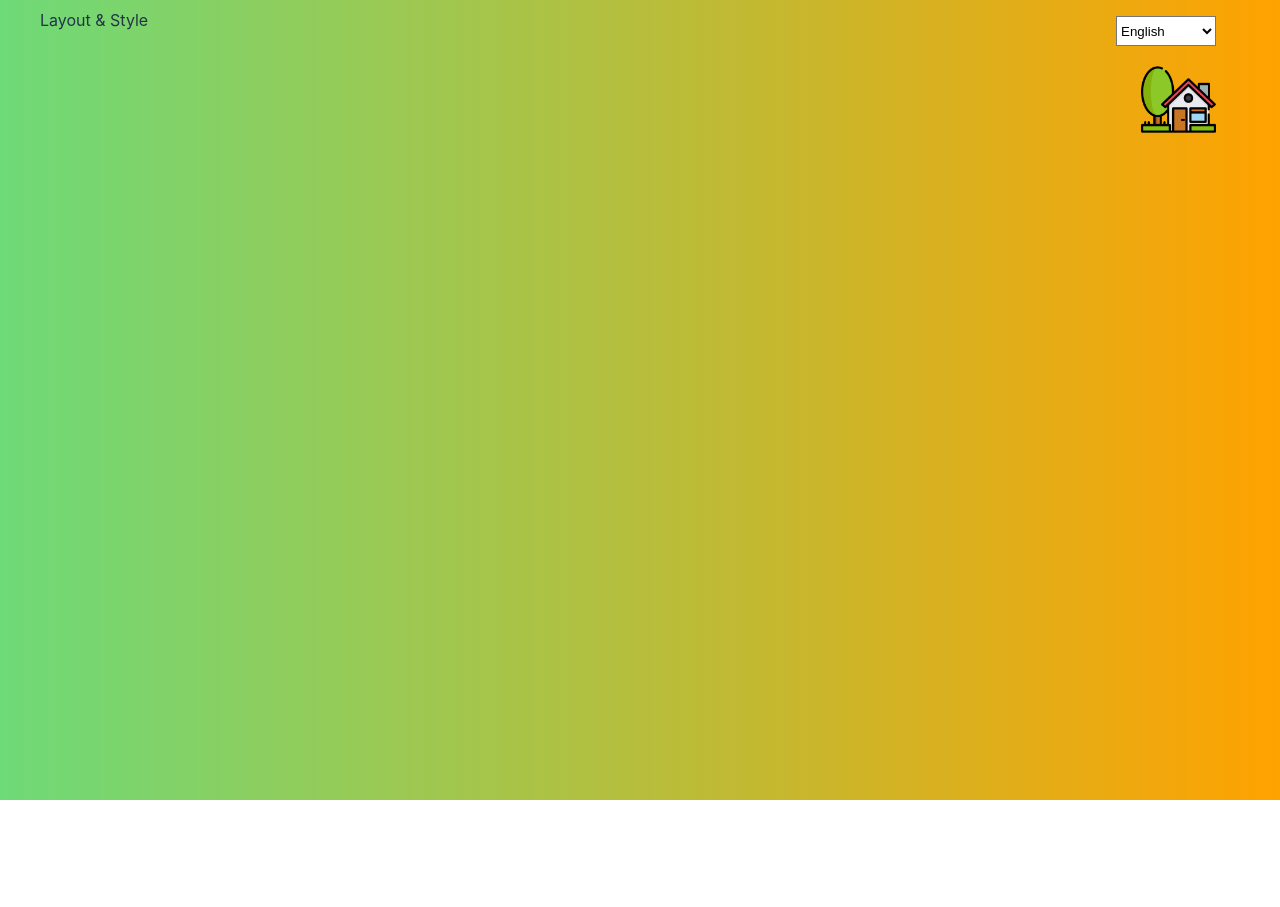
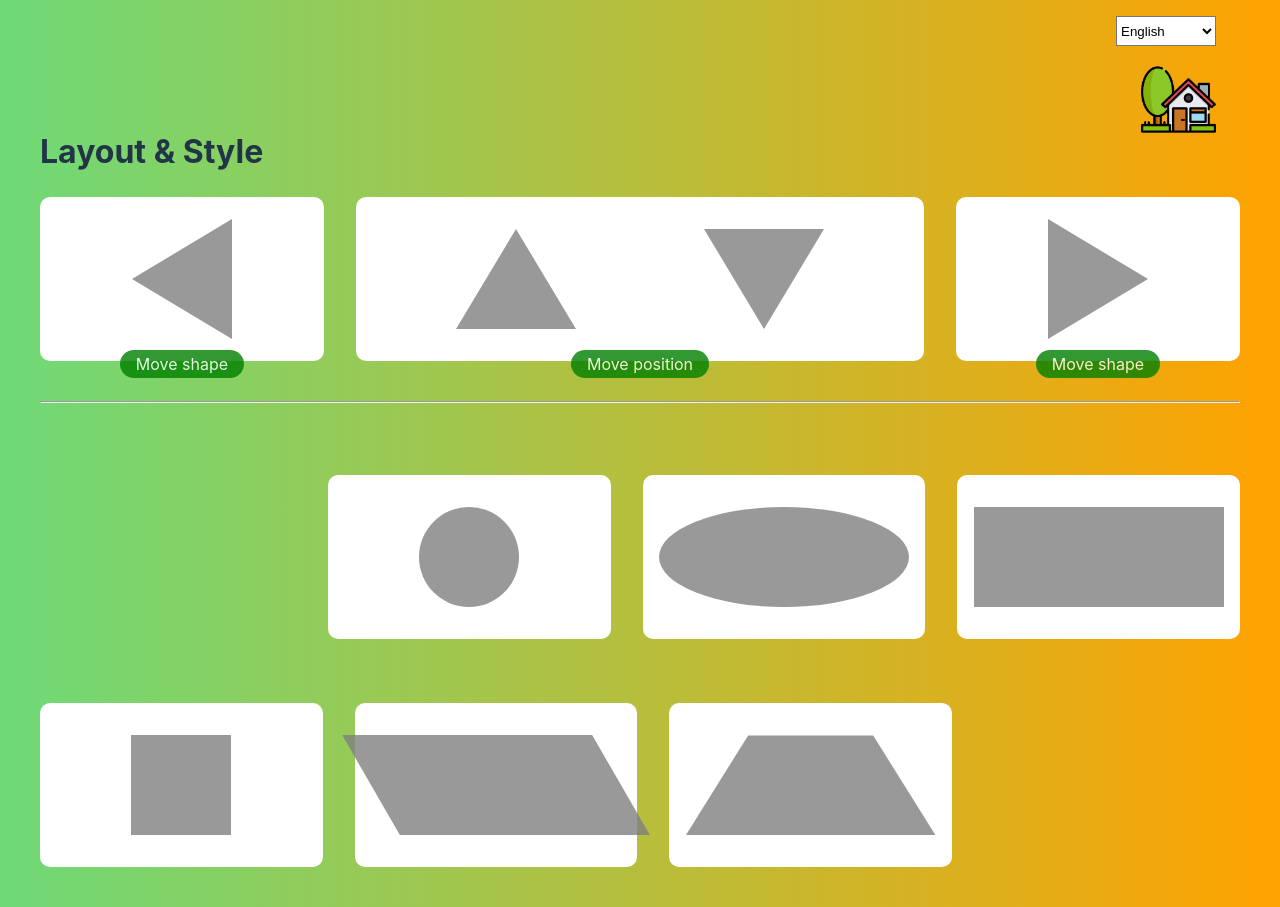
Before and after one commit to Little-BlackCat/react-test, a React (Vite) app: page /test1 in a window 1280 px wide. Before the commit the page ends 800 px from the top, so only its background shows below. Built offline with nearby package versions, Linux system fonts and the light colour scheme.

Commit message:
add: feature and page test 1 layout and style

```diff
--- a/src/App.css
+++ b/src/App.css
@@ -69,6 +69,136 @@
   color: black;
 }
 
+.test {
+  margin-top: 8rem;
+}
+
+.command {
+  display: flex;
+  gap: 2rem;
+}
+
+.result-default {
+  display: flex;
+  flex-direction: column;
+}
+.result-reverse {
+  display: flex;
+  flex-direction: column-reverse;
+}
+
+.background {
+  position: relative;
+  background: white;
+  display: flex;
+  border-radius: 10px;
+  justify-content: center;
+  align-items: center;
+  flex: 1;
+  gap: 4rem;
+  padding: 2rem 0;
+}
+
+.background:hover {
+  background: #ffa200;
+  cursor: pointer;
+}
+
+.middle {
+  flex: 2;
+  gap: 8rem;
+}
+
+.triangle {
+  /* position: relative; */
+  width: 0;
+  height: 0;
+  border-left: 60px solid transparent;
+  border-right: 60px solid transparent;
+  border-bottom: 100px solid gray;
+  opacity: 0.8;
+}
+
+.left {
+  transform: rotate(-90deg);
+}
+.right {
+  transform: rotate(90deg);
+}
+.down {
+  transform: rotate(180deg);
+}
+
+.move {
+  position: absolute;
+  background: green;
+  opacity: 0.8;
+  color: white;
+  padding: 0.125rem 1rem;
+  border-radius: 18px;
+  bottom: -20%;
+}
+
+.line {
+  margin: 2.5rem 0;
+}
+
+.circle {
+  width: 100px;
+  height: 100px;
+  background-color: gray;
+  opacity: 0.8;
+  border-radius: 50%;
+}
+.oval {
+  width: 250px;
+  height: 100px;
+  background-color: gray;
+  opacity: 0.8;
+  border-radius: 50%;
+}
+.rectangle {
+  width: 250px;
+  height: 100px;
+  background-color: gray;
+  opacity: 0.8;
+}
+.square {
+  width: 100px;
+  height: 100px;
+  background-color: gray;
+  opacity: 0.8;
+}
+.parallelogram {
+  width: 250px;
+  height: 100px;
+  transform: skew(30deg);
+  background-color: gray;
+  opacity: 0.8;
+}
+.trapeziod {
+  width: 250px;
+  height: 100px;
+  clip-path: polygon(25% 0, 75% 0, 100% 100%, 0 100%);
+  background-color: gray;
+  opacity: 0.8;
+}
+
+.background:hover .pic-cursor {
+  background: white;
+}
+
+.top-result {
+  margin-left: 18rem;
+  margin-bottom: 2rem;
+  margin-top: 2rem;
+}
+.bottom-result {
+  margin-right: 18rem;
+  margin-top: 2rem;
+  margin-bottom: 2rem;
+}
+
 .logo {
   height: 6em;
   padding: 1.5em;
--- a/src/app/store.ts
+++ /dev/null
@@ -1,21 +0,0 @@
-import { combineReducers } from 'redux';
-import { configureStore } from '@reduxjs/toolkit';
-
-const languageReducer = (state = 'en', action: { type: string; payload: string }) => {
-  switch (action.type) {
-    case 'SET_LANGUAGE':
-      return action.payload;
-    default:
-      return state;
-  }
-};
-
-const rootReducer = combineReducers({
-  language: languageReducer,
-});
-
-const store = configureStore({
-  reducer: rootReducer,
-});
-
-export default store;
--- a/src/assets/locales/en.json
+++ b/src/assets/locales/en.json
@@ -6,5 +6,7 @@
   "test3": "Test 3",
   "desc1": "Layout & Style",
   "desc2": "Connect API",
-  "desc3": "Form and Table"
+  "desc3": "Form and Table",
+  "shape": "Move shape",
+  "position": "Move position"
 }
--- a/src/assets/locales/th.json
+++ b/src/assets/locales/th.json
@@ -6,5 +6,7 @@
   "test3": "แบบทดสอบที่ 3",
   "desc1": "การจัดการหน้าเว็บ",
   "desc2": "การเชื่อมต่อ API",
-  "desc3": "การจัดการหน้าฟอร์ม"
+  "desc3": "การจัดการหน้าฟอร์ม",
+  "shape": "เลื่อนรูปแบบ",
+  "position": "เปลี่ยนตำแหน่ง"
 }
--- a/src/components/Languages.tsx
+++ b/src/components/Languages.tsx
@@ -29,8 +29,8 @@ const Languages = () => {
         className='dropdown'
         onChange={(e) => onClickLanguagesChange(e.target.value)}
       >
-        {languagesOption.map((lang) => (
-          <option value={lang.value}>{t(lang.label)}</option>
+        {languagesOption.map((lang, index) => (
+          <option key={index} value={lang.value}>{t(lang.label)}</option>
         ))}
       </select>
     </div>
--- a/src/main.tsx
+++ b/src/main.tsx
@@ -3,10 +3,13 @@ import ReactDOM from 'react-dom/client'
 import App from './App.tsx'
 import './index.css'
 import "./i18n";
-
+import { store } from './store/store.ts';
+import { Provider } from 'react-redux';
 
 ReactDOM.createRoot(document.getElementById('root')!).render(
   <React.StrictMode>
-    <App />
+    <Provider store={store}>
+      <App />
+    </Provider>
   </React.StrictMode>,
 )
--- a/src/pages/Test1.tsx
+++ b/src/pages/Test1.tsx
@@ -1,11 +1,79 @@
-import { useTranslation } from "react-i18next"
+import { useTranslation } from "react-i18next";
+import { useSelector } from "react-redux";
+import { moveLeft, moveRight, random, moveSelector, movePosition } from "../store/slices/moveSlice";
+import { useAppDispatch } from "../store/store";
 
 const Test1 = () => {
-  const { t } = useTranslation()
+  const { t } = useTranslation();
+  const dispatch = useAppDispatch()
+  const moveReducer = useSelector(moveSelector)
 
   return (
-    <div>{t("desc1")}</div>
-  )
-}
+    <div className="test">
+      <h1>{t("desc1")}</h1>
 
-export default Test1
+      <div className="command">
+        <div className="background"
+          onClick={() => {
+            dispatch(moveLeft(moveReducer.shapeList))
+          }}
+        >
+          <div className="triangle left"></div>
+          <p className="move">{t("shape")}</p>
+        </div>
+        <div className="background middle"
+          onClick={() =>
+            dispatch(movePosition(moveReducer.shapeList))
+          }
+        >
+          <div className="triangle"></div>
+          <div className="triangle down"></div>
+          <p className="move">{t("position")}</p>
+        </div>
+        <div className="background"
+          onClick={() => {
+            dispatch(moveRight(moveReducer.shapeList))
+          }}
+        >
+          <div className="triangle right"></div>
+          <p className="move">{t("shape")}</p>
+        </div>
+      </div>
+
+      <hr className="line" />
+
+      <div className={moveReducer.position}>
+        <div className="command top-result">
+          {moveReducer.shapeList.map((shape, index) =>
+            index < 3 && (
+              <div key={index} className="background"
+                onClick={() => {
+                  dispatch(random())
+                }}
+              >
+                <div className={`${shape} pic-cursor`}></div>
+              </div>
+            )
+          )}
+        </div>
+
+        <div className="command bottom-result">
+          {moveReducer.shapeList.map((shape, index) =>
+            index >= 3 && (
+              <div key={index} className="background"
+                onClick={() => {
+                  dispatch(random())
+                }}
+              >
+                <div className={`${shape} pic-cursor`}></div>
+              </div>
+            )
+          )}
+        </div>
+      </div>
+
+    </div>
+  );
+};
+
+export default Test1;
--- a/src/pages/Test3.tsx
+++ b/src/pages/Test3.tsx
@@ -4,7 +4,11 @@ const Test3 = () => {
   const { t } = useTranslation()
 
   return (
-    <div>{t("desc3")}</div>
+    <div className="test">
+      <h1>
+        {t("desc3")}
+      </h1>
+    </div>
   )
 }
 
--- /dev/null
+++ b/src/store/slices/moveSlice.ts
@@ -0,0 +1,50 @@
+import { PayloadAction, createSlice } from "@reduxjs/toolkit";
+import { RootState } from "../store";
+
+type MoveState = {
+  shapeList: string[],
+  position: string
+}
+
+const initialValue: MoveState = {
+  shapeList: ["circle", "oval", "rectangle", "square", "parallelogram", "trapeziod"],
+  position: "result-default"
+}
+
+const moveSlice = createSlice({
+  name: "move",
+  initialState: initialValue,
+  reducers: {
+    random: (state: MoveState, action: PayloadAction<void>) => {
+      // Function to shuffle the array
+      const newArray = [...state.shapeList]
+      for (let i = newArray.length - 1; i > 0; i--) {
+        const j = Math.floor(Math.random() * (i + 1));
+        [newArray[i], newArray[j]] = [newArray[j], newArray[i]]; // Destructuring assignment
+      }
+      state.shapeList = newArray
+    },
+    moveLeft: (state: MoveState, action: PayloadAction<string[]>) => {
+      const newArray: string[] = [...action.payload];
+      const firstItem: string = newArray.filter(item => item !== undefined)[0]; // select first item
+      newArray.shift(); // remove first item
+      newArray.push(firstItem); // push first item to the end
+      state.shapeList = newArray // set new state
+    },
+    moveRight: (state: MoveState, action: PayloadAction<string[]>) => {
+      const newArray: string[] = [...action.payload];
+      const lastItem: string = newArray.filter(item => item !== undefined)[newArray.length - 1]; // select first item
+      newArray.pop(); // remove first item
+      newArray.unshift(lastItem); // push first item
+      state.shapeList = newArray // set new state
+    },
+    movePosition: (state: MoveState, action: PayloadAction<void>) => {
+      state.position = state.position === "result-default" ? "result-reverse" : "result-default"
+    }
+  },
+  // extraReducers: (builder) => {}
+})
+
+export const { random, moveLeft, moveRight, movePosition } = moveSlice.actions
+export const moveSelector = (store: RootState) => store.moveReducer
+export default moveSlice.reducer
--- /dev/null
+++ b/src/store/store.ts
@@ -0,0 +1,18 @@
+import { configureStore } from "@reduxjs/toolkit";
+import { useDispatch } from "react-redux";
+
+import moveReducer from "./slices/moveSlice"
+
+const reducer = {
+  moveReducer
+}
+
+export const store = configureStore({
+  reducer,
+  devTools: import.meta.env.VITE_NODE_ENV === "development",
+})
+
+// export type of root state from reducers
+export type RootState = ReturnType<typeof store.getState>
+export type AppDispatch = typeof store.dispatch
+export const useAppDispatch = () => useDispatch<AppDispatch>()
```
Also changed, not shown: src/App.tsx (+32 -21 lines).
